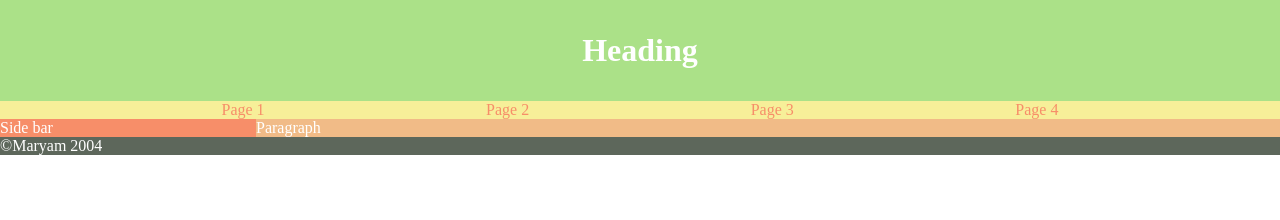
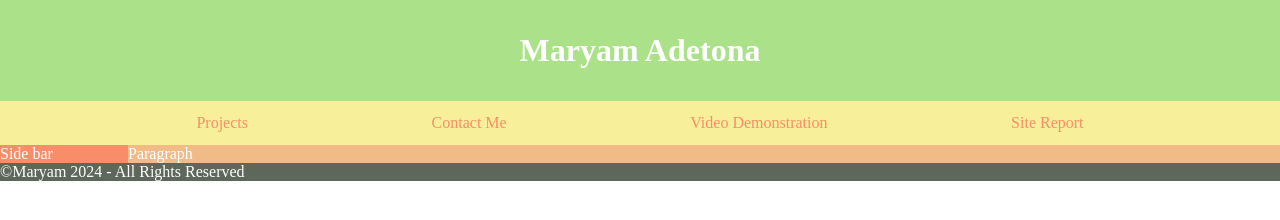
Before and after one commit to maryamadetona/Maryam-s--Website, a plain HTML site: page index.html in a window 1280 px wide. Drawn offline with Linux system fonts and the light colour scheme.

Commit message:
changed header

```diff
--- a/index.html
+++ b/index.html
@@ -8,15 +8,15 @@
 </head>
 <body>
     <header>
-        <h1>Heading</h1>
+        <h1>Maryam Adetona</h1>
     </header>
 
     <nav>
         <ul>
-            <li><a href="project.html">Page 1</a></li>
-            <li><a href="contact.html">Page 2</a></li>
-            <li><a href="videoDemo.html">Page 3</a></li>
-            <li><a href="sitereport.html">Page 4</a></li>
+            <li><a href="project.html">Projects</a></li>
+            <li><a href="contact.html">Contact Me</a></li>
+            <li><a href="videoDemo.html">Video Demonstration</a></li>
+            <li><a href="sitereport.html">Site Report</a></li>
         </ul>
     </nav>
 
@@ -29,7 +29,8 @@
     </aside>
 
     <footer>
-        <p>&copy;Maryam 2004</p>
+        <p>&copy;Maryam 2024 - All Rights Reserved</p>
     </footer>
+
 </body>
 </html>
--- a/style.css
+++ b/style.css
@@ -16,6 +16,7 @@ nav {
     background-color: #f7ef99;
     color: white;
     grid-area: nav;
+    padding: 0.8em;
 }
 
 main {
@@ -46,7 +47,7 @@ nav ul li a {
 
 body {
     display: grid;
-    grid-template-columns: 20% 80%;
+    grid-template-columns: 10% 90%;
     grid-template-rows: auto;
     grid-template-areas:
     "header header"
```
